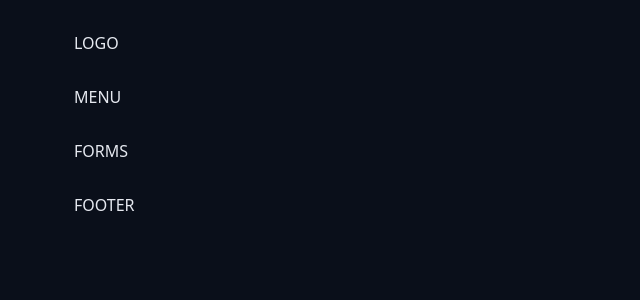
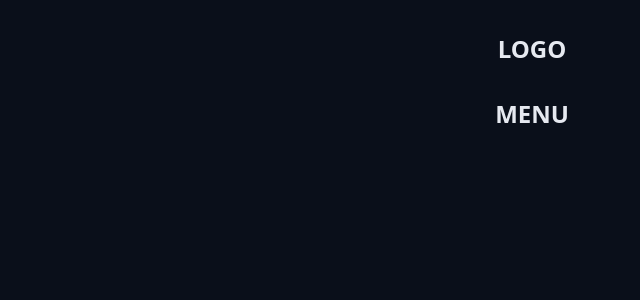
Before and after one commit to HamiltonGJr/chronos-pomodoro, a React (Vite) app: page / in a window 1280 px wide. Shown: the top 300 px of the page, without its empty margins (108-748 px from the left). Built offline with nearby package versions, Linux system fonts and the light colour scheme.

Commit message:
Moving the Container to its own React Component

```diff
--- a/src/App.tsx
+++ b/src/App.tsx
@@ -7,32 +7,19 @@
 import './styles/global.css';
 import './styles/theme.css';
 
+import { Container } from './components/Container';
+import { Heading } from './components/Heading';
+
 function App() {
   return (
     <>
-      <div className='container'>
-        <div className='content'>
-          <section>LOGO</section>
-        </div>
-      </div>
+      <Container>
+        <Heading>LOGO</Heading>
+      </Container>
 
-      <div className='container'>
-        <div className='content'>
-          <section>MENU</section>
-        </div>
-      </div>
-
-      <div className='container'>
-        <div className='content'>
-          <section>FORMS</section>
-        </div>
-      </div>
-
-      <div className='container'>
-        <div className='content'>
-          <section>FOOTER</section>
-        </div>
-      </div>
+      <Container>
+        <Heading>MENU</Heading>
+      </Container>
     </>
   );
 }
--- /dev/null
+++ b/src/components/Container.module.css
@@ -0,0 +1,12 @@
+.container-fluid {
+  max-width: auto;
+}
+
+.container {
+  margin: 0 auto;
+  max-width: 98rem;
+}
+
+.content {
+  margin: 3.2rem;
+}
--- /dev/null
+++ b/src/components/Container.tsx
@@ -0,0 +1,21 @@
+import React from 'react';
+
+import styles from './Container.module.css';
+
+type ContainerProps = {
+  children: React.ReactNode;
+};
+
+function Container({ children }: ContainerProps) {
+  return (
+    <>
+      <div className={styles.container}>
+        <div className={styles.content}>
+          <section>{children}</section>
+        </div>
+      </div>
+    </>
+  );
+}
+
+export { Container };
--- a/src/styles/global.css
+++ b/src/styles/global.css
@@ -26,16 +26,3 @@
   background: var(--gray-900);
   color: var(--text-default);
 }
-
-.container-fluid {
-  max-width: auto;
-}
-
-.container {
-  margin: 0 auto;
-  max-width: 98rem;
-}
-
-.content {
-  margin: 3.2rem;
-}
```
